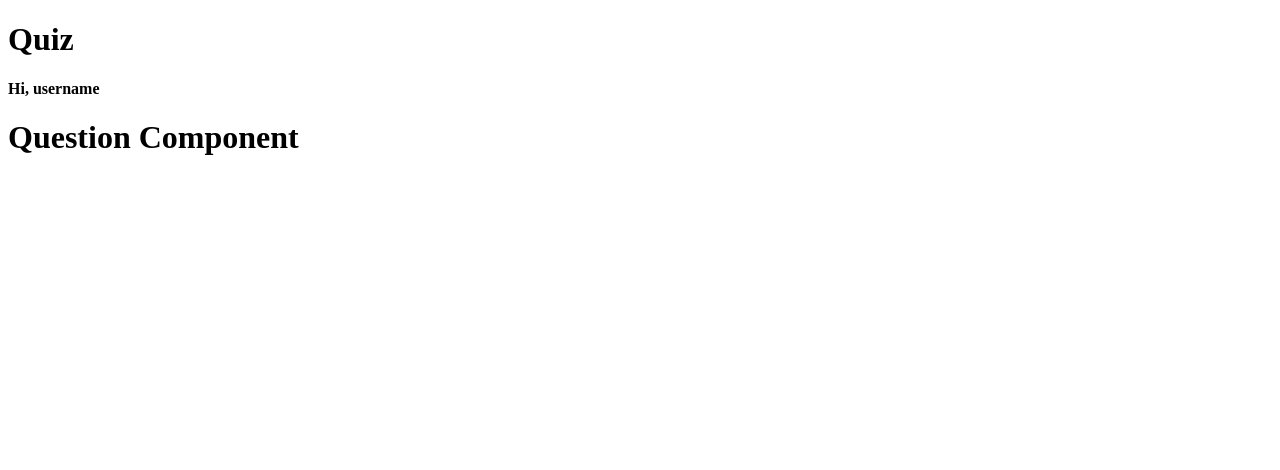
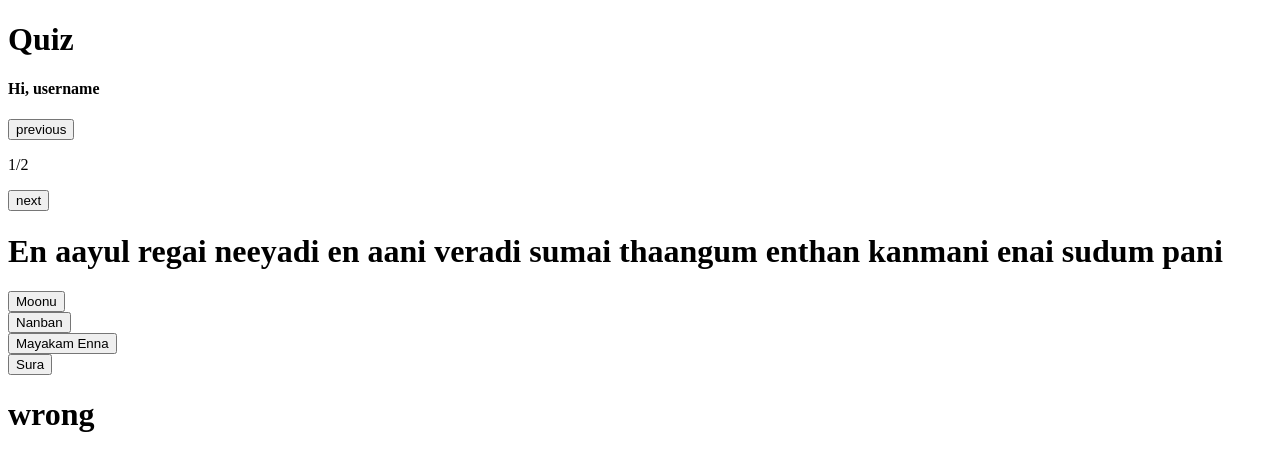
Before and after one commit to rahul162raj/react-tamil-lyrics-quiz, a React (Create React App) app: page / in a window 1280 px wide. Shown: the top 470 px of the page. Built offline with nearby package versions, Linux system fonts and the light colour scheme.

Commit message:
basic logics added

```diff
--- a/src/App.js
+++ b/src/App.js
@@ -1,21 +1,13 @@
-import React, { useEffect, useState } from "react";
+import React from "react";
 import "./styles.css";
 import Navbar from "./Pages/Navbar";
 import Quiz from "./Pages/Quiz";
-import { getAllQuestions } from "./Services/MockQuestions";
 
 export default function App() {
-  const [questions, setQuestions] = useState({});
-
-  useEffect(() => {
-    const questions = getAllQuestions();
-    setQuestions(questions);
-  }, []);
-
   return (
     <React.Fragment>
       <Navbar />
-      <Quiz questions={questions} />
+      <Quiz />
     </React.Fragment>
   );
 }
--- a/src/Components/Question.jsx
+++ b/src/Components/Question.jsx
@@ -1,11 +1,29 @@
 import React from "react";
 
-const Question = () => {
-  return (
-    <div>
-      <h1>Question Component</h1>
-    </div>
-  );
+const Question = ({ question, updateUserAnswers }) => {
+  if (question) {
+    const options = question.options;
+    return (
+      <div>
+        <h1>{question.title}</h1>
+        {Object.keys(options).map((key, index) => (
+          <div key={index}>
+            <button
+              onClick={() => {
+                updateUserAnswers(question, key);
+              }}
+            >
+              {options[key]}
+            </button>
+          </div>
+        ))}
+        <h1>{question.userAnswer}</h1>
+        <h1>{question.userAnswer === question.answer ? "correct" : "wrong"}</h1>
+      </div>
+    );
+  } else {
+    return <h1>loading</h1>;
+  }
 };
 
 export default Question;
--- a/src/MockData/QuestionData.js
+++ b/src/MockData/QuestionData.js
@@ -1,5 +1,6 @@
 export const questions = [
   {
+    id: 1,
     title:
       "En aayul regai neeyadi en aani veradi sumai thaangum enthan kanmani enai sudum pani",
     options: {
@@ -7,6 +8,19 @@
       B: "Nanban",
       C: "Mayakam Enna",
       D: "Sura"
-    }
+    },
+    answer: "A"
+  },
+  {
+    id: 2,
+    title:
+      "Kaadhal koNdEn kanavinai vaLarthEn kaNmani unai naan karuththinil niraiththEn",
+    options: {
+      A: "Moonu",
+      B: "Nanban",
+      C: "Mayakam Enna",
+      D: "Sura"
+    },
+    answer: "B"
   }
 ];
--- a/src/Pages/Quiz.jsx
+++ b/src/Pages/Quiz.jsx
@@ -1,12 +1,67 @@
-import React from "react";
+import React, { useState, useEffect } from "react";
 import Question from "../Components/Question";
+import { getAllQuestions } from "./../Services/MockQuestions";
 
-const Quiz = ({ questions }) => {
-  return (
-    <div>
-      <Question />
-    </div>
-  );
-};
+export default function Quiz() {
+  const [questions, setQuestions] = useState({});
+  const [questionIndex, setQuestionIndex] = useState(1);
+  const startIndex = 1;
+  const endIndex = questions.length;
 
-export default Quiz;
+  useEffect(() => {
+    const questions = getAllQuestions();
+    questions.forEach((item) => {
+      item["userAnswer"] = null;
+    });
+    setQuestions(questions);
+  }, []);
+
+  function updateQuestionIndex(increment) {
+    if (increment) {
+      const index = questionIndex === endIndex ? startIndex : questionIndex + 1;
+      setQuestionIndex(index);
+    } else {
+      const index = questionIndex === startIndex ? endIndex : questionIndex - 1;
+      setQuestionIndex(index);
+    }
+  }
+
+  function updateUserAnswers(question, userAnswer) {
+    const allQuestions = [...questions];
+    let index = questions.findIndex((item) => item === question);
+    if (index > -1) {
+      allQuestions[index].userAnswer = userAnswer;
+      setQuestions(allQuestions);
+    }
+  }
+
+  if (questions.length === 0) {
+    return <h1>empty</h1>;
+  } else {
+    return (
+      <React.Fragment>
+        <div>
+          <button
+            onClick={() => {
+              updateQuestionIndex(false);
+            }}
+          >
+            previous
+          </button>
+          <p>{questionIndex + "/" + endIndex}</p>
+          <button
+            onClick={() => {
+              updateQuestionIndex(true);
+            }}
+          >
+            next
+          </button>
+        </div>
+        <Question
+          question={questions[questionIndex - 1]}
+          updateUserAnswers={updateUserAnswers}
+        />
+      </React.Fragment>
+    );
+  }
+}
```
